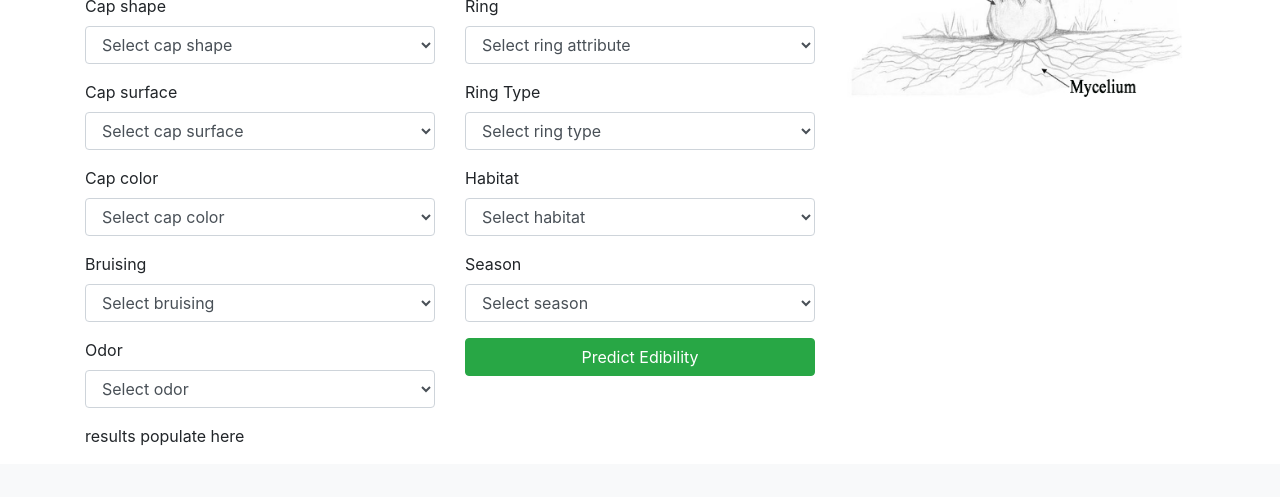
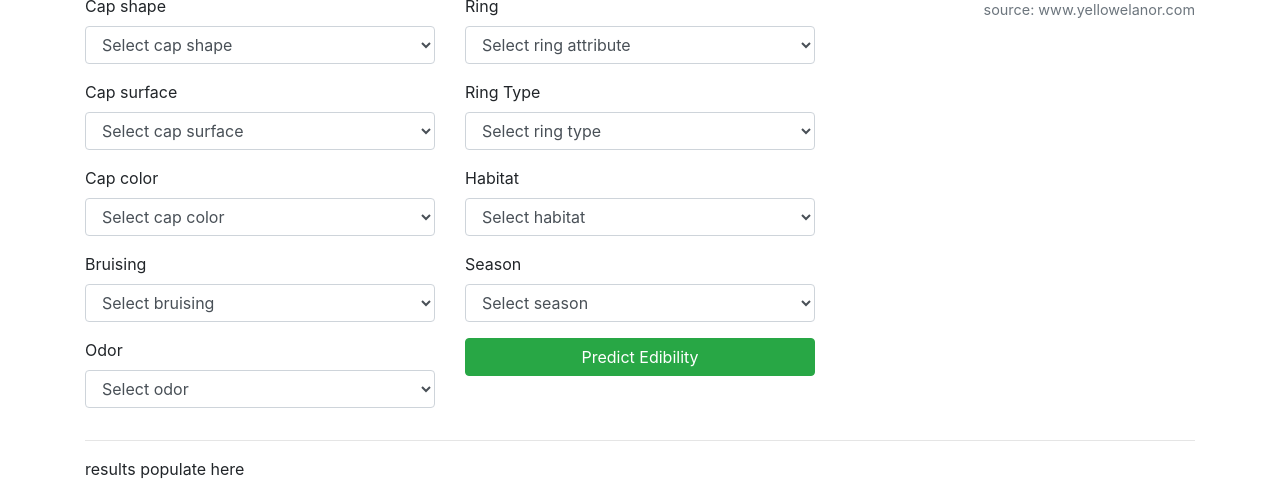
Before and after one commit to cdenq/mushroom-edibility-predictor-web-app, a Flask app: page / in a window 1280 px wide. Shown: the part 604-1101 px from the top of the page. Before the commit the page ends 1049 px from the top, so only its background shows below. Run offline with Flask 2, Linux system fonts and the light colour scheme; some libraries are stand-ins or nearby versions.

Commit message:
image working

```diff
--- a/templates/index.html
+++ b/templates/index.html
@@ -262,12 +262,15 @@
         </div>
 
         <div class="col-md-4">
-          <img src="../assets/Mushroom_Diagram.jpg" class = 'img-fluid' alt="mushroom diagram">
+          <figure class="figure">
+          <img src="http://www.yellowelanor.com/wp-content/uploads/2015/04/Mushroom_Diagram_WO_Logo.jpg" class='img-fluid' alt="mushroom diagram">
+          <figcaption  class="figure-caption text-right">source: www.yellowelanor.com</figcaption>
+        </figure>
         </div>
 
       </section>
 
-
+    <hr>
     <section class="row">
       <div class="col-md-12">
         <p id="predictions">results populate here</p>
@@ -276,8 +279,8 @@
     </div>
 
 
-    <!-- JavaScript -->
-    <script type="text/javascript" src="../static/js/index.js"></script>
+  <!-- JavaScript -->
+  <script type="text/javascript" src="../static/js/index.js"></script>
 
 </body>
 </html>
```
